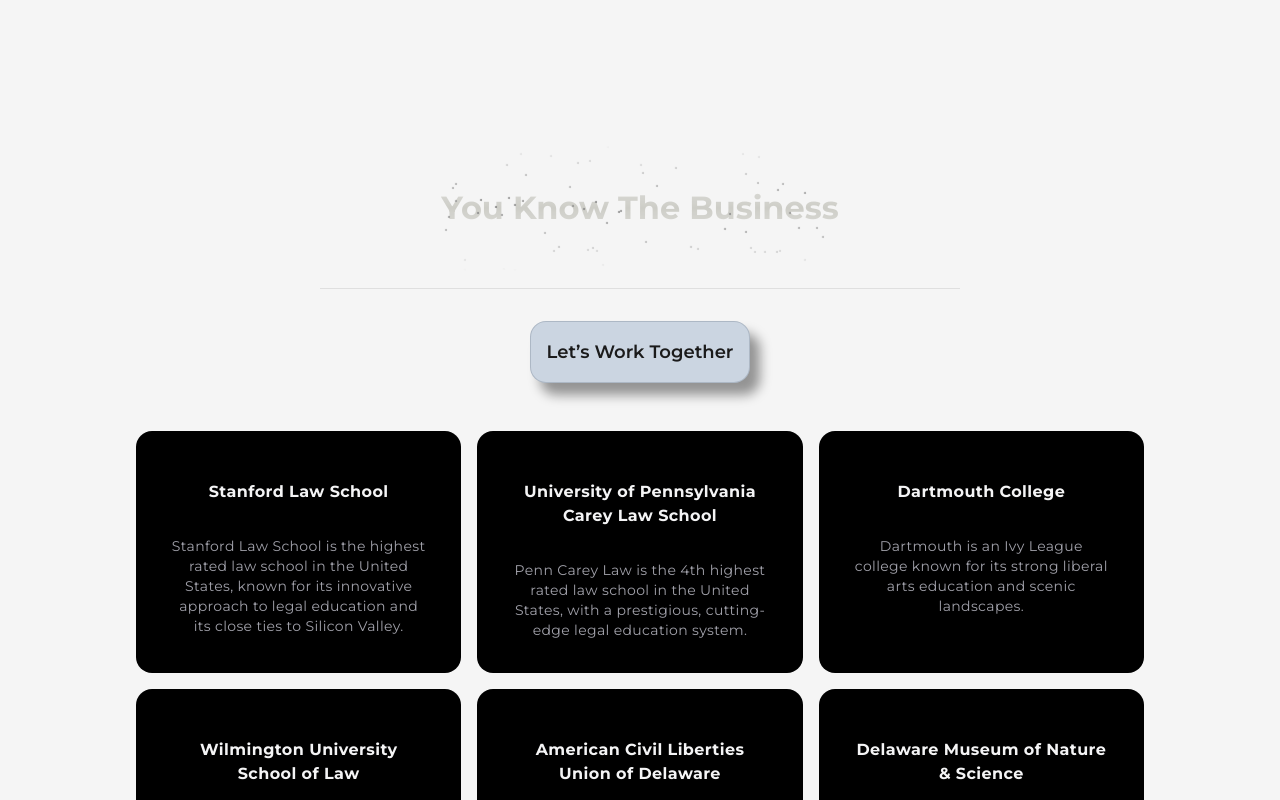
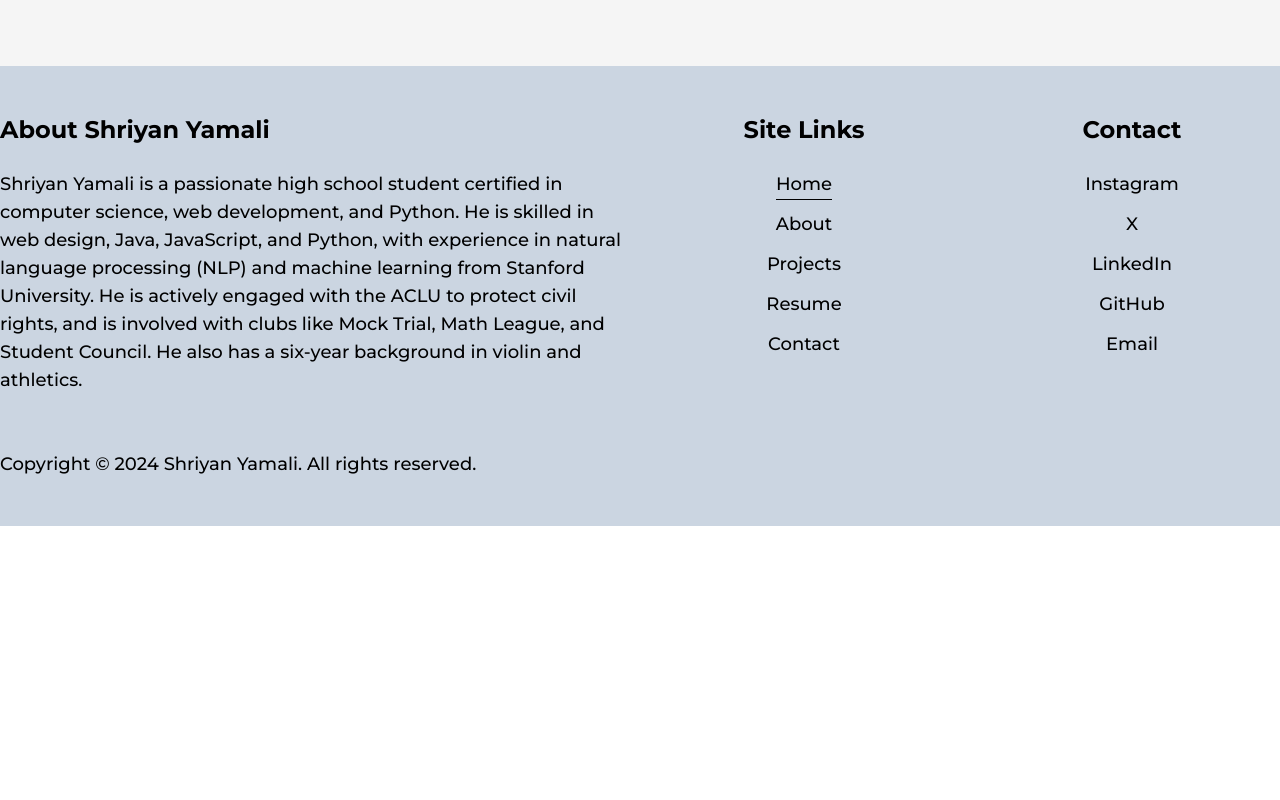
Before and after one commit to shriyanyamali/portfolio-v2, a Next.js app: page / in a window 1280 px wide. Shown: the part 1540-2340 px from the top of the page. After the commit the page ends 2066 px from the top, so only its background shows below. Built offline with nearby package versions, Linux system fonts and the light colour scheme.

Commit message:
removed lets work together part of index.js

```diff
--- a/src/pages/index.js
+++ b/src/pages/index.js
@@ -113,7 +113,7 @@
             </div>
           </div>
 
-          <div className="items-center justify-center text-center my-32">
+          <div className="items-center justify-center text-center mb-32">
             <AnimatedText
               text="Who am I?"
               className="!text-4xl pt-20 xl:!text-3xl mb-4
@@ -121,7 +121,7 @@
             />
             <CanvasRevealEffectDemo />
 
-            <div className="mt-48 sm:mt-32">
+            {/* <div className="mt-48 sm:mt-32">
               <TextRevealCardPreview />
 
               <div className="flex items-center justify-center w-full">
@@ -135,7 +135,7 @@
               </div>
             </div>
 
-            <CardHoverEffectDemo />
+            <CardHoverEffectDemo /> */}
           </div>
         </Layout>
       </main>
```
